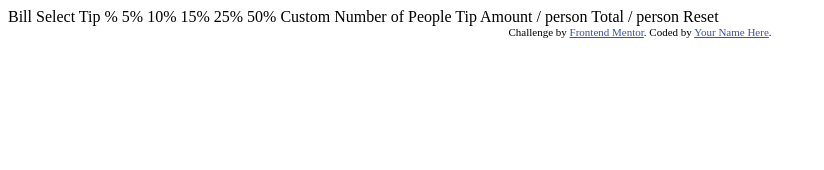
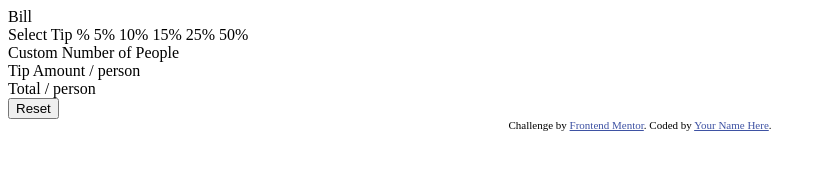
Before and after one commit to Stephen-Roach/tip-calculator, a plain HTML site: page index.html in a window 1280 px wide. Shown: the whole page, without its empty margins (0-824 px from the left). Drawn offline with Linux system fonts and the light colour scheme.

Commit message:
setup the layout for the calculator

```diff
--- a/index.html
+++ b/index.html
@@ -1,44 +1,39 @@
 <!DOCTYPE html>
 <html lang="en">
   <head>
-  <meta charset="UTF-8">
-  <meta name="viewport" content="width=device-width, initial-scale=1.0"> <!-- displays site properly based on user's device -->
-
-  <link rel="icon" type="image/png" sizes="32x32" href="./images/favicon-32x32.png">
-
+    <meta charset="UTF-8" />
+    <meta name="viewport" content="width=device-width, initial-scale=1.0" />
+    <!-- displays site properly based on user's device -->
+    <link
+      rel="icon"
+      type="image/png"
+      sizes="32x32"
+      href="./images/favicon-32x32.png"
+    />
+    <link rel="stylesheet" href="style.css" />
+    <script src="index.js" defer></script>
     <title>Frontend Mentor | Tip calculator app</title>
-
-  <!-- Feel free to remove these styles or customise in your own stylesheet 👍 -->
-  <style>
-    .attribution { font-size: 11px; text-align: center; }
-    .attribution a { color: hsl(228, 45%, 44%); }
-  </style>
   </head>
   <body>
+    <div class="main-container">
+      <div class="left-conatiner">
+        <div class="bill-container">Bill</div>
+        <div class="tip-container">Select Tip % 5% 10% 15% 25% 50%</div>
+        <div class="people-container">Custom Number of People</div>
+      </div>
 
-  Bill
+      <div class="right-conatiner">
+        <div class="tip-amount-container">Tip Amount / person</div>
 
-  Select Tip %
-  5%
-  10%
-  15%
-  25%
-  50%
-  Custom
-
-  Number of People
-
-  Tip Amount
-  / person
-
-  Total
-  / person
-
-  Reset
-
+        <div class="total-container">Total / person</div>
+        <button class="reset-btn" type="reset">Reset</button>
+      </div>
+    </div>
     <div class="attribution">
-    Challenge by <a href="https://www.frontendmentor.io?ref=challenge" target="_blank">Frontend Mentor</a>.
-    Coded by <a href="#">Your Name Here</a>.
+      Challenge by
+      <a href="https://www.frontendmentor.io?ref=challenge" target="_blank"
+        >Frontend Mentor</a
+      >. Coded by <a href="#">Your Name Here</a>.
     </div>
   </body>
 </html>
--- /dev/null
+++ b/style.css
@@ -0,0 +1,7 @@
+.attribution {
+  font-size: 11px;
+  text-align: center;
+}
+.attribution a {
+  color: hsl(228, 45%, 44%);
+}
```
Also changed, not shown: index.js (added). Lines whose indentation alone changed are shown as unchanged.
